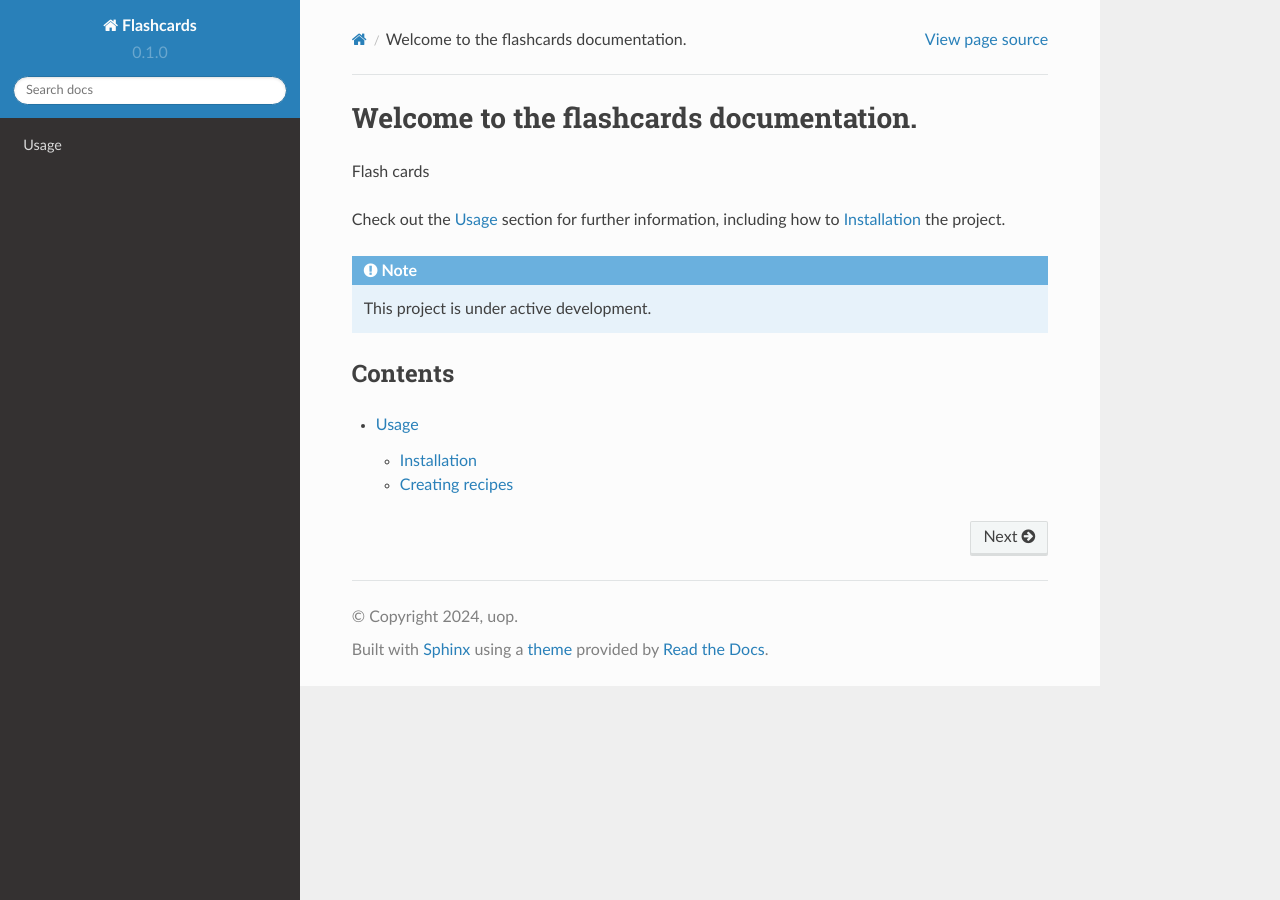
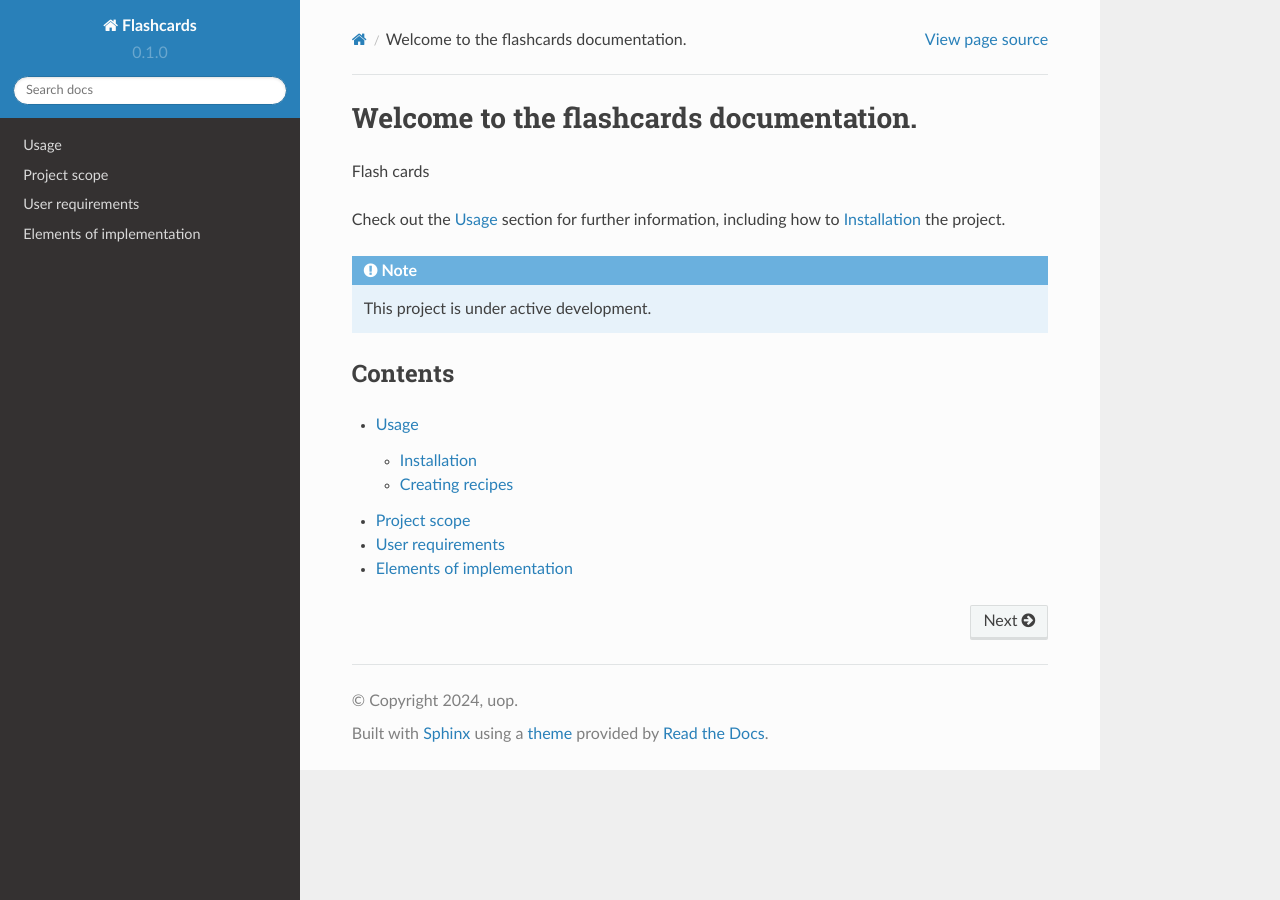
Before and after one commit to SETAP-2NDYEAR/flashcards_documentation, a Sphinx documentation site: the page built from docs/source/index.rst, in a window 1280 px wide. Built offline with Sphinx 7.4.7 and the Read the Docs theme 2.0.0, drawn with Linux system fonts in a browser that asks for light colours.

Commit message:
added files to put documentation in

```diff
--- /dev/null
+++ b/docs/source/elements-of-implementation.rst
@@ -0,0 +1,2 @@
+Elements of implementation
+============================
--- a/docs/source/index.rst
+++ b/docs/source/index.rst
@@ -16,3 +16,6 @@ Contents
 .. toctree::
 
    usage
+   scope
+   user-requirements
+   elements-of-implementation
--- /dev/null
+++ b/docs/source/scope.rst
@@ -0,0 +1,2 @@
+Project scope
+================
--- /dev/null
+++ b/docs/source/user-requirements.rst
@@ -0,0 +1,2 @@
+User requirements
+=================
```
